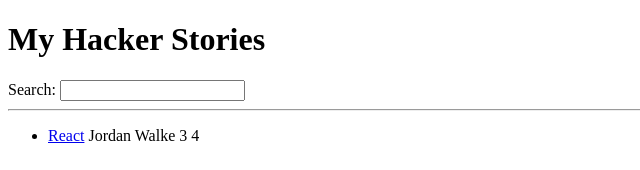
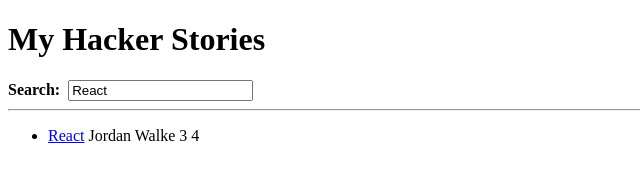
Before and after one commit to ColeBaxendale/Road-to-React-Pro, a React (Vite) app in the folder hacker-stories/: page / in a window 1280 px wide. Shown: the top 170 px of the page, without its empty margins (0-640 px from the left). Built offline with nearby package versions, Linux system fonts and the light colour scheme.

Commit message:
Page 100 Commit

```diff
--- a/hacker-stories/src/App.jsx
+++ b/hacker-stories/src/App.jsx
@@ -12,6 +12,20 @@ class Person{
     return this.firstName + ' ' + this.lastName;
   }
 }
+
+const useStorageState = (key, initalState) => {
+  const [value, setValue] = React.useState(localStorage.getItem(key) || initalState);
+
+
+React.useEffect(() => {
+  localStorage.setItem(key, value);
+}, [value, key]);
+
+  return [value, setValue];
+}
+
+
+
 
 const App = () => {
   const stories = [
@@ -34,12 +48,7 @@ const App = () => {
   ];
 
 
-  const [searchTerm, setSearchTerm] = React.useState(localStorage.getItem('search') || 'React');
-
-  React.useEffect(() => {
-    localStorage.setItem('search', searchTerm);
-  }, [searchTerm]);
-
+  const [searchTerm, setSearchTerm] = useStorageState('search', 'React');
 
   const handleSearch = (event) => {
     setSearchTerm(event.target.value);
@@ -53,13 +62,26 @@ const App = () => {
   return(
     <div>
       <h1>My Hacker Stories</h1>
-      <Search search={handleSearch} onSearch={handleSearch}/>
+      <InputWithLabel id="search" value={searchTerm} onInputChange={handleSearch}><strong>Search:</strong> </InputWithLabel>
       <hr />
 
       <List list={searchStories}/>
     </div>
   );
 }
+
+const InputWithLabel = ({
+  id,
+  value,
+  type = 'text',
+  onInputChange, children
+}) => (
+  <>
+    <label htmlFor={id}>{children}</label>
+    &nbsp;
+    <input id={id} type={type} value={value} onChange={onInputChange}/>
+  </>
+);
 
 const List = ({list}) =>(
     <ul>
@@ -84,10 +106,10 @@ const Item = ({title, url, author, num_comments, points}) => (
 
 const Search = ({search, onSearch}) =>{
   return(
-    <div>
+    <>
       <label htmlFor='search'>Search: </label>
       <input id='search' type="text" value={search} onChange={onSearch}/>
-    </div>
+    </>
   );
 }
 
```
